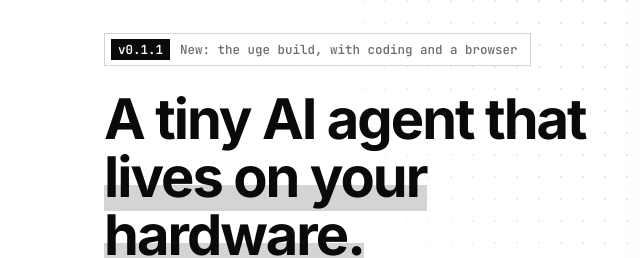
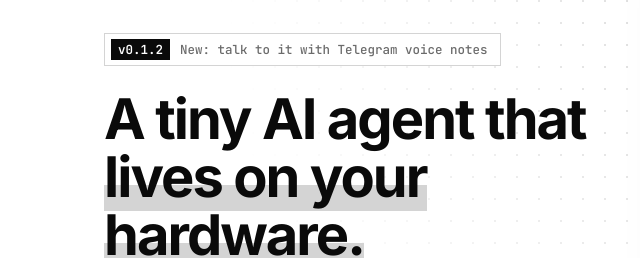
Before and after one commit to 0xjivinci/pagurus, a plain HTML site: page docs/index.html in a window 1280 px wide. Shown: the part 445-703 px from the top of the page, 0-640 px from the left. Drawn offline with Linux system fonts and the light colour scheme.

Commit message:
Release 0.1.2
Co-Authored-By: Claude Opus 5.5 <noreply@anthropic.com>

```diff
--- a/docs/index.html
+++ b/docs/index.html
@@ -267,7 +267,7 @@ footer { padding: 72px 0 36px; overflow: hidden; }
       <div>
         <img class="hero-logo on-light" src="assets/pagurus-lockup-light.svg" alt="pagurus" width="249" height="285">
         <img class="hero-logo on-dark" src="assets/pagurus-lockup-dark.svg" alt="pagurus" width="249" height="290">
-        <span class="pill"><b>v0.1.1</b> New: the uge build, with coding and a browser</span>
+        <span class="pill"><b>v0.1.2</b> New: talk to it with Telegram voice notes</span>
         <h1>A tiny AI agent that <em>lives on your hardware.</em></h1>
         <p class="lede">pagurus remembers you, writes its own skills and looks after your machines. One file of about 3&nbsp;MB, on a laptop, a server or a $15 Raspberry Pi&nbsp;Zero.</p>
         <div class="cta">
```
Also changed, not shown: 4 other files.
